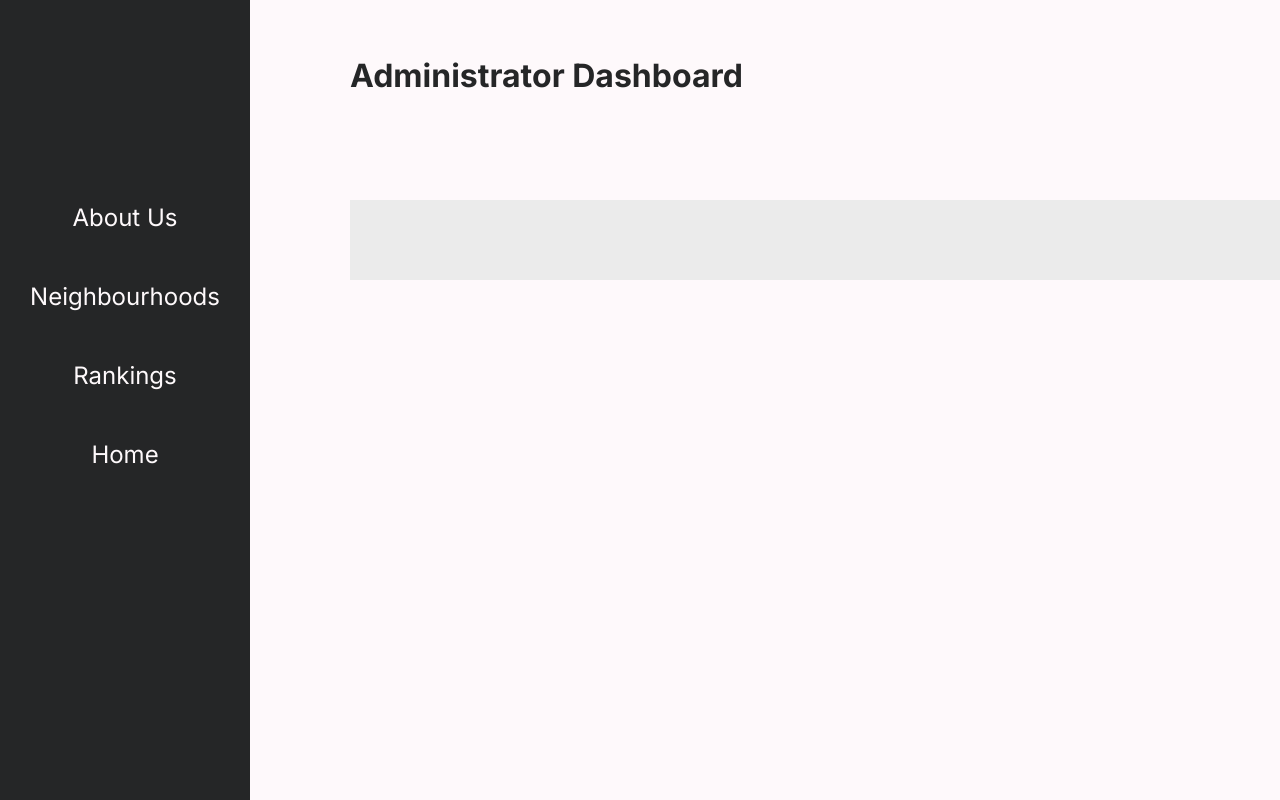
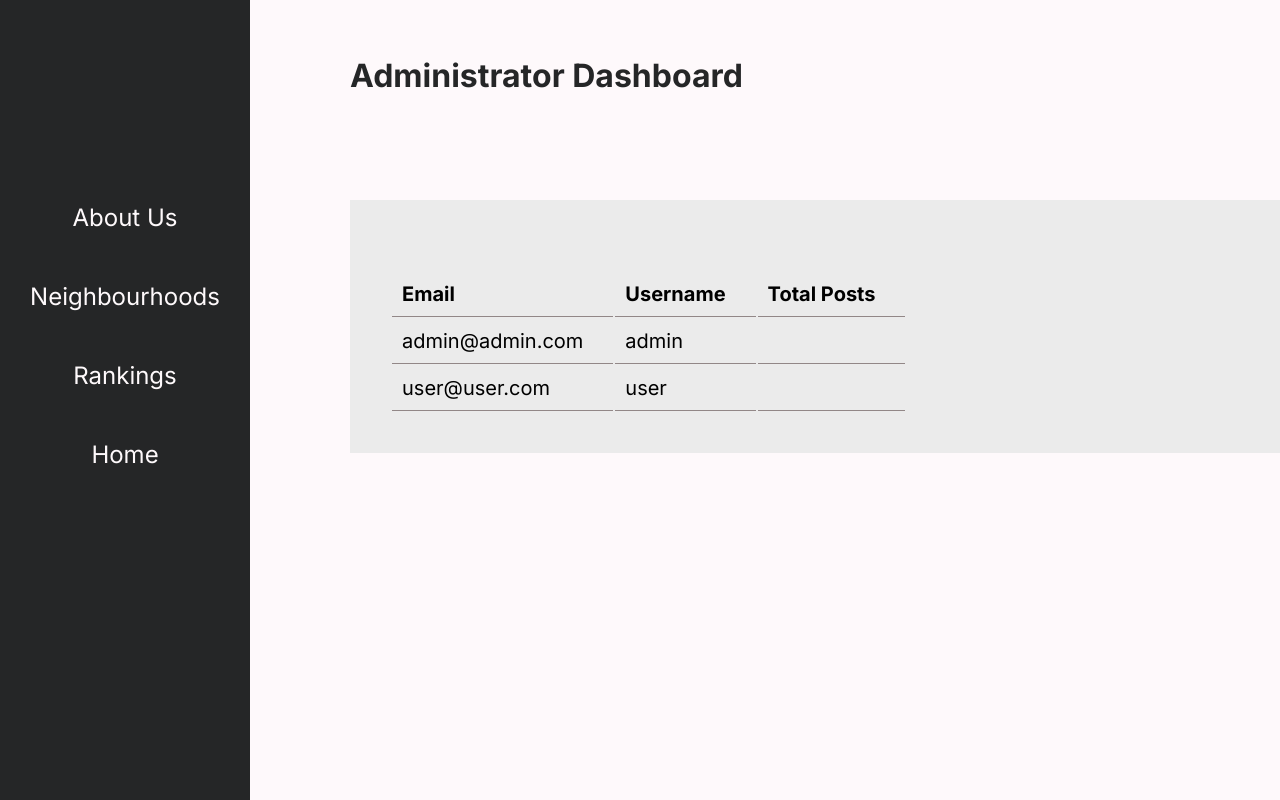
Before and after one commit to rafeerahman/Neighbourhoodly, a React (Create React App) app in the folder neighbourhood.ly/: page /AdminDashboard in a window 1280 px wide. Shown: the top 800 px of the page. Built offline with nearby package versions, Linux system fonts and the light colour scheme.

Commit message:
updated admin dashboard. still need to add checking user reviews and banning users

```diff
--- a/neighbourhood.ly/src/components/Hamburger.js
+++ b/neighbourhood.ly/src/components/Hamburger.js
@@ -17,7 +17,7 @@ export class Hamburger extends Component {
   }
 
   render() {
-    const {isLoggedIn} = this.props
+    const {isLoggedIn, isAdmin} = this.props
 
     return (
         <Menu>
@@ -34,6 +34,7 @@ export class Hamburger extends Component {
 
               <Sidebar className="sidebar"
                 SignInType={isLoggedIn() ? "MainMenu" : "Register"}
+                handleAdmin={isAdmin}
                 tab1="About Us"
                 tab2="Neighbourhoods"
                 tab3="Rankings"
--- a/neighbourhood.ly/src/pages/AdminDashboard.js
+++ b/neighbourhood.ly/src/pages/AdminDashboard.js
@@ -2,10 +2,11 @@ import React from 'react';
 import '../App.css';
 import Sidebar from '../components/Sidebar';
 import styled from 'styled-components'
+import { uid } from 'react-uid'
 
 export class AdminDashboard extends React.Component {
     render(){
-        const {data, isAdmin} = this.props
+        const {users, isAdmin} = this.props
         return(
             <div>
                 <Sidebar className="sidebar"
@@ -22,7 +23,29 @@ export class AdminDashboard extends React.Component {
                         Administrator Dashboard
                     </div>
                 </div>
-            <Dashboard className="dashboard">
+            <Dashboard>
+                <table className="userTable">
+                    <thead>
+                        <tr>
+                            <th>Email</th>
+                            <th>Username</th>
+                            <th>Total Posts</th>
+                        </tr>
+                    </thead>
+                    <tbody>
+                        {
+                            users.map((user) => {
+                                return(
+                                <tr key={uid(user)}>
+                                    <td>{user.email}</td>
+                                    <td>{user.name}</td>
+                                    <td></td>
+                                </tr>
+                                )
+                            })
+                        }
+                    </tbody>
+                </table>
             </Dashboard>
             </div>
         )
```
Lines whose indentation alone changed are shown as unchanged.
